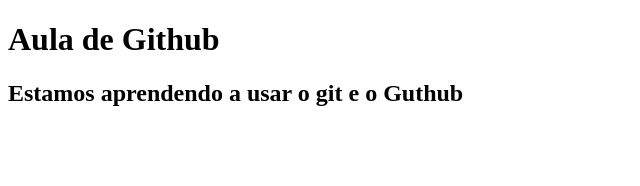
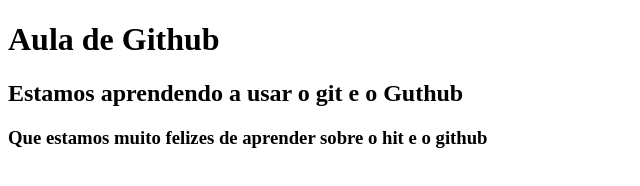
Before and after one commit to tecnogueto/aulas-de-github, a plain HTML site: page index.html in a window 1280 px wide. Shown: the whole page, without its empty margins (0-640 px from the left). Drawn offline with Linux system fonts and the light colour scheme.

Commit message:
Atualizando o arquivo index.html

```diff
--- a/index.html
+++ b/index.html
@@ -9,5 +9,6 @@
 <body>
     <h1>Aula de Github</h1>
     <h2>Estamos aprendendo a usar o git e o Guthub</h2>
+    <h3>Que estamos muito felizes de aprender sobre o hit e o github</h3>
 </body>
 </html>
```
